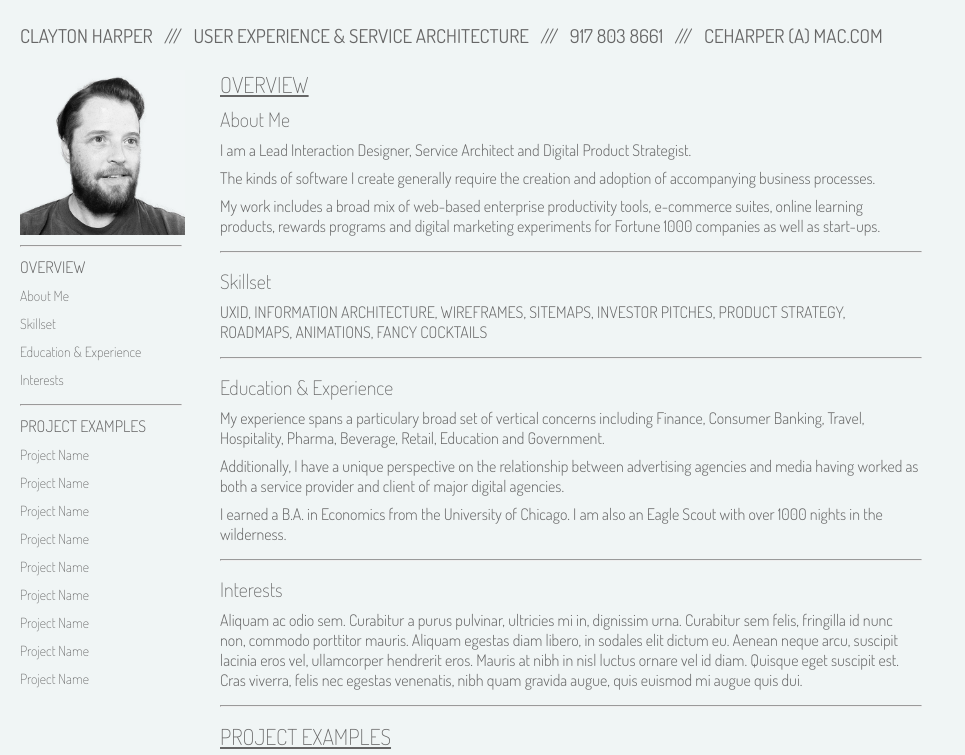
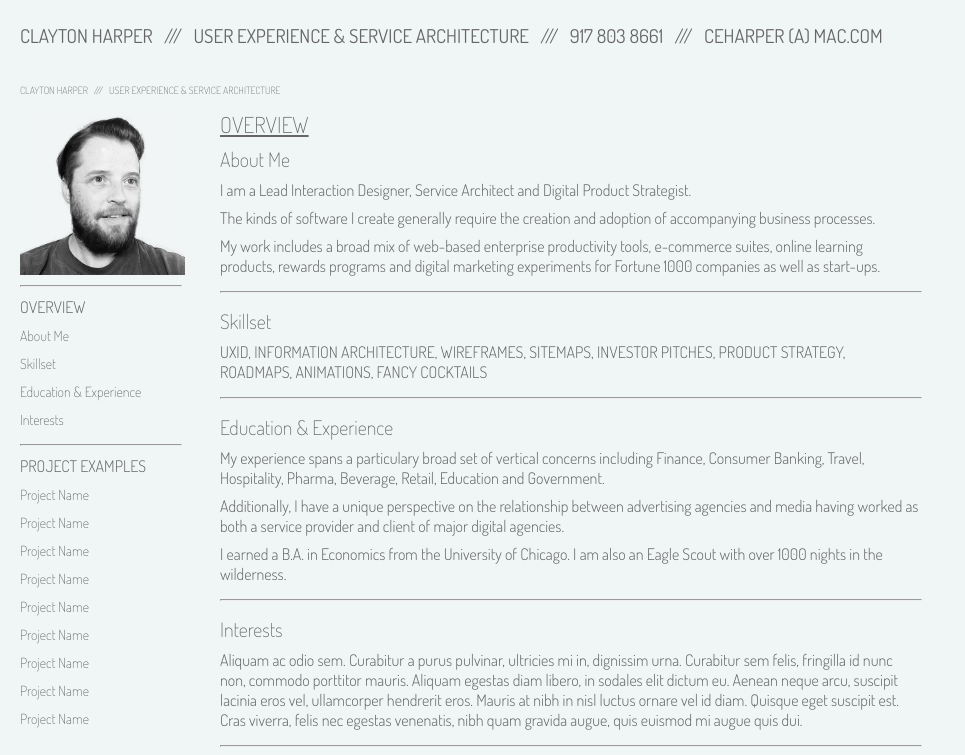
Before and after one commit to therealclay/therealclay.github.io, a plain HTML site: page index.html in a window 1280 px wide. Shown: the top 755 px of the page, without its empty margins (0-965 px from the left). Drawn offline with Linux system fonts and the light colour scheme.

Commit message:
CSS changes

```diff
--- a/index.html
+++ b/index.html
@@ -39,6 +39,25 @@
         font-family: 'Dosis', sans-serif;
         font-weight: 400;
         font-size: 19px;
+        padding: 0px 0px;
+        margin: 0px 0px;
+        color: #666;
+        display: table-cell;
+        vertical-align: middle;
+    }
+
+    #header_sm {
+        background-color:#F0F5F5;
+        width:900px;
+        height:30px;
+        padding: 5px 0px;
+        display: table;
+    }
+
+    #header_sm h1 {
+        font-family: 'Dosis', sans-serif;
+        font-weight: 200;
+        font-size: 10px;
         padding: 0px 0px;
         margin: 0px 0px;
         color: #666;
@@ -186,6 +205,9 @@
     <div id="header">
         <h1>CLAYTON HARPER&nbsp;&nbsp;&nbsp;///&nbsp;&nbsp;&nbsp;USER EXPERIENCE & SERVICE ARCHITECTURE&nbsp;&nbsp;&nbsp;///&nbsp;&nbsp;&nbsp;917 803 8661&nbsp;&nbsp;&nbsp;///&nbsp;&nbsp;&nbsp;CEHARPER (A) MAC.COM</h1>
     </div>
+    <div id="header_sm">
+        <h1>CLAYTON HARPER&nbsp;&nbsp;&nbsp;///&nbsp;&nbsp;&nbsp;USER EXPERIENCE & SERVICE ARCHITECTURE</h1>
+    </div>
     <div id="leftnav">
         <img src="images/clay.jpg" width="165">
         <hr>
```
